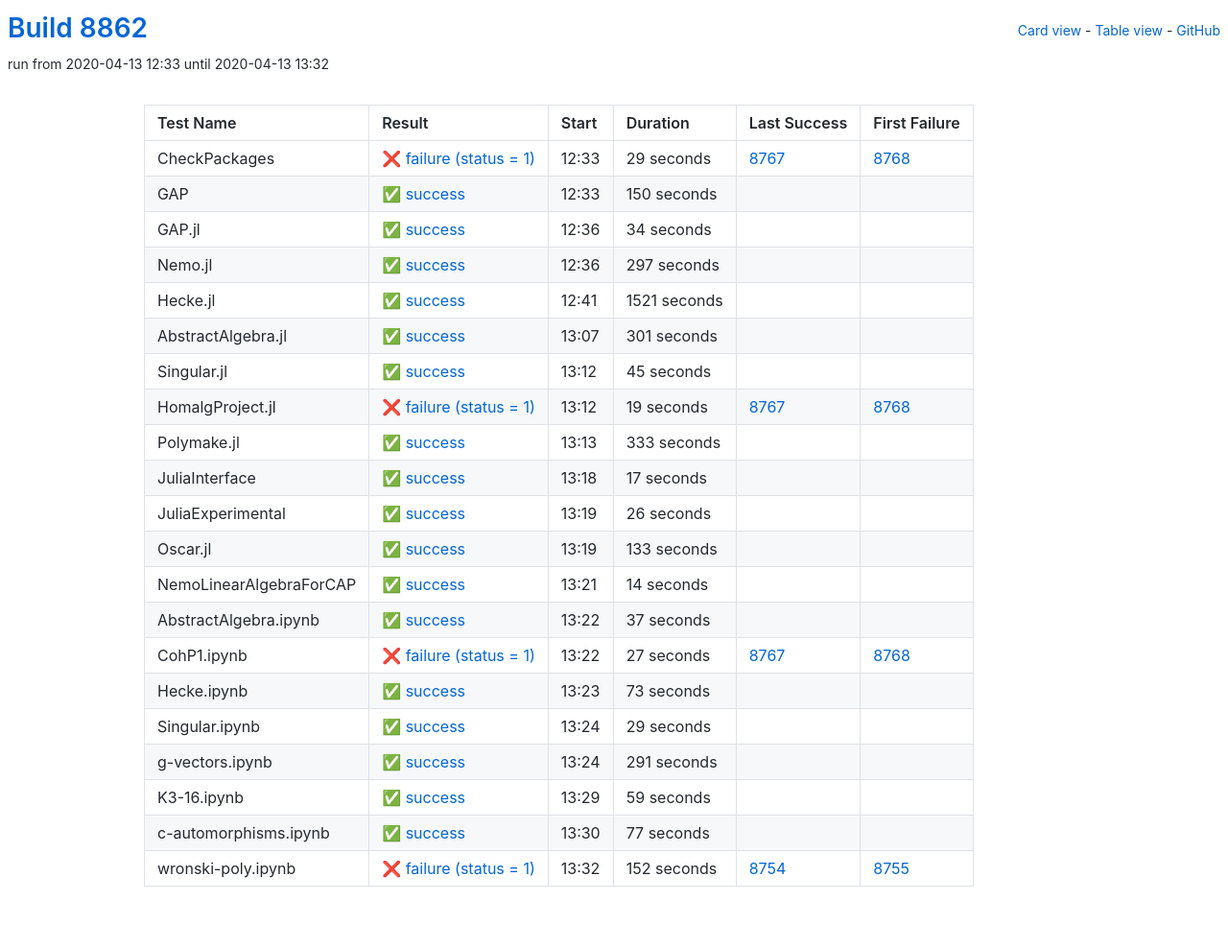
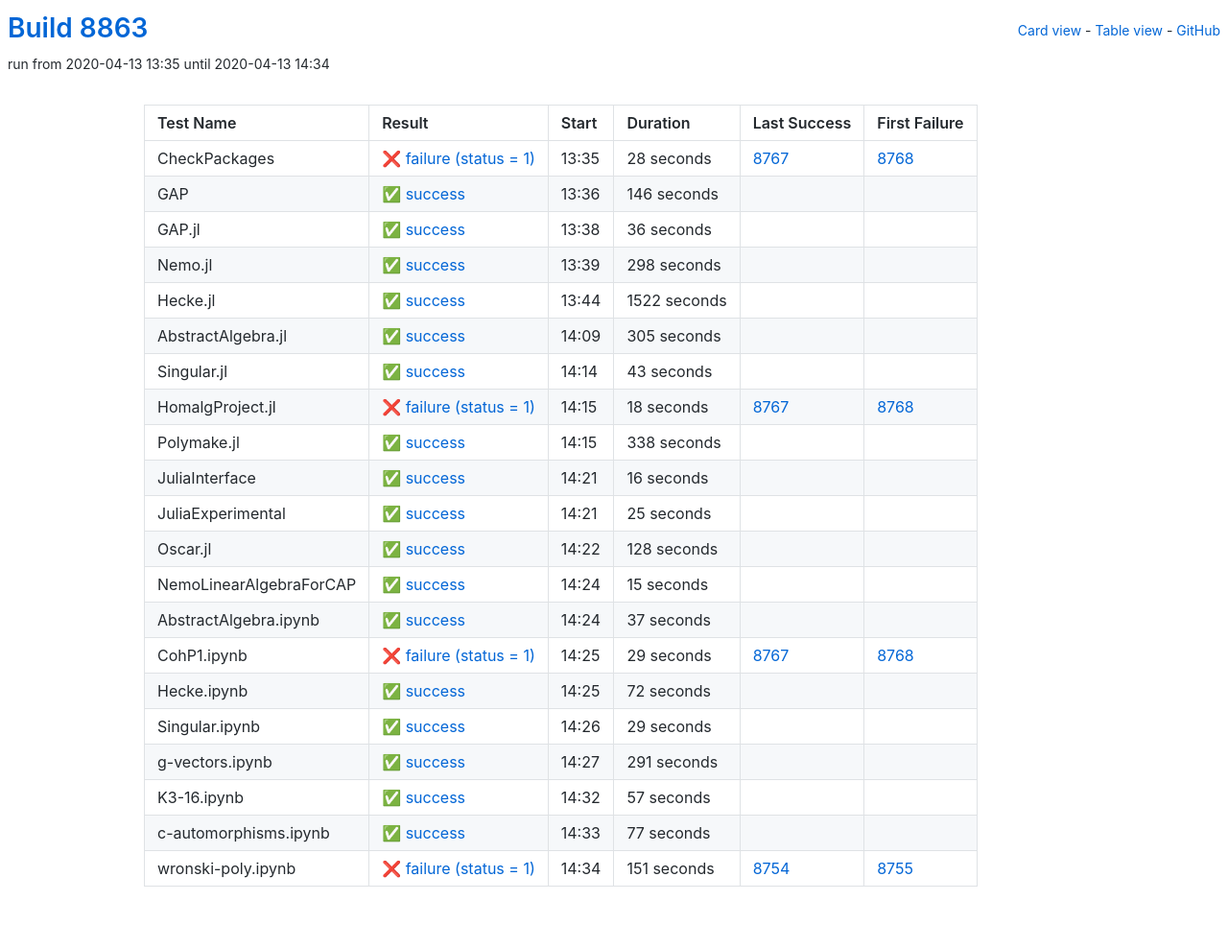
Before and after one commit to oscar-system/oscar-ci-status, a Jekyll site: the page built from table.html, in a window 1280 px wide. Shown: the whole page at 96% size. Built offline with Jekyll 4.4.1, drawn with Linux system fonts in a browser that asks for light colours.

Commit message:
Build 8863

```diff
--- a/_data/ci.yml
+++ b/_data/ci.yml
@@ -1,148 +1,148 @@
-build: 8862
-build_url: https://oscarci.mathematik.uni-kl.de/job/oscar/8862/
+build: 8863
+build_url: https://oscarci.mathematik.uni-kl.de/job/oscar/8863/
 job: oscar
 tests:
-- duration: 29
+- duration: 28
   exitcode: 1
   first_failure: 8768
   first_failure_url: https://oscarci.mathematik.uni-kl.de/job/oscar/8768/
   last_success: 8767
   last_success_url: https://oscarci.mathematik.uni-kl.de/job/oscar/8767/
-  log: https://oscarci.mathematik.uni-kl.de/job/oscar/8862/artifact/logs/build-8862/CheckPackages.log
+  log: https://oscarci.mathematik.uni-kl.de/job/oscar/8863/artifact/logs/build-8863/CheckPackages.log
   name: CheckPackages
-  start: 2020-04-13 12:33
+  start: 2020-04-13 13:35
   status: failure
   success: false
-- duration: 150
+- duration: 146
   exitcode: 0
   first_failure: false
   first_failure_url: null
   last_success: false
   last_success_url: null
-  log: https://oscarci.mathematik.uni-kl.de/job/oscar/8862/artifact/logs/build-8862/GAP.log
+  log: https://oscarci.mathematik.uni-kl.de/job/oscar/8863/artifact/logs/build-8863/GAP.log
   name: GAP
-  start: 2020-04-13 12:33
+  start: 2020-04-13 13:36
   status: success
   success: true
-- duration: 34
+- duration: 36
   exitcode: 0
   first_failure: false
   first_failure_url: null
   last_success: false
   last_success_url: null
-  log: https://oscarci.mathematik.uni-kl.de/job/oscar/8862/artifact/logs/build-8862/GAP.jl.log
+  log: https://oscarci.mathematik.uni-kl.de/job/oscar/8863/artifact/logs/build-8863/GAP.jl.log
   name: GAP.jl
-  start: 2020-04-13 12:36
+  start: 2020-04-13 13:38
   status: success
   success: true
-- duration: 297
+- duration: 298
   exitcode: 0
   first_failure: false
   first_failure_url: null
   last_success: false
   last_success_url: null
-  log: https://oscarci.mathematik.uni-kl.de/job/oscar/8862/artifact/logs/build-8862/Nemo.jl.log
+  log: https://oscarci.mathematik.uni-kl.de/job/oscar/8863/artifact/logs/build-8863/Nemo.jl.log
   name: Nemo.jl
-  start: 2020-04-13 12:36
+  start: 2020-04-13 13:39
   status: success
   success: true
-- duration: 1521
+- duration: 1522
   exitcode: 0
   first_failure: false
   first_failure_url: null
   last_success: false
   last_success_url: null
-  log: https://oscarci.mathematik.uni-kl.de/job/oscar/8862/artifact/logs/build-8862/Hecke.jl.log
+  log: https://oscarci.mathematik.uni-kl.de/job/oscar/8863/artifact/logs/build-8863/Hecke.jl.log
   name: Hecke.jl
-  start: 2020-04-13 12:41
+  start: 2020-04-13 13:44
   status: success
   success: true
-- duration: 301
+- duration: 305
   exitcode: 0
   first_failure: false
   first_failure_url: null
   last_success: false
   last_success_url: null
-  log: https://oscarci.mathematik.uni-kl.de/job/oscar/8862/artifact/logs/build-8862/AbstractAlgebra.jl.log
+  log: https://oscarci.mathematik.uni-kl.de/job/oscar/8863/artifact/logs/build-8863/AbstractAlgebra.jl.log
   name: AbstractAlgebra.jl
-  start: 2020-04-13 13:07
+  start: 2020-04-13 14:09
   status: success
   success: true
-- duration: 45
+- duration: 43
   exitcode: 0
   first_failure: false
   first_failure_url: null
   last_success: false
   last_success_url: null
-  log: https://oscarci.mathematik.uni-kl.de/job/oscar/8862/artifact/logs/build-8862/Singular.jl.log
+  log: https://oscarci.mathematik.uni-kl.de/job/oscar/8863/artifact/logs/build-8863/Singular.jl.log
   name: Singular.jl
-  start: 2020-04-13 13:12
+  start: 2020-04-13 14:14
   status: success
   success: true
-- duration: 19
+- duration: 18
   exitcode: 1
   first_failure: 8768
   first_failure_url: https://oscarci.mathematik.uni-kl.de/job/oscar/8768/
   last_success: 8767
   last_success_url: https://oscarci.mathematik.uni-kl.de/job/oscar/8767/
-  log: https://oscarci.mathematik.uni-kl.de/job/oscar/8862/artifact/logs/build-8862/HomalgProject.jl.log
+  log: https://oscarci.mathematik.uni-kl.de/job/oscar/8863/artifact/logs/build-8863/HomalgProject.jl.log
   name: HomalgProject.jl
-  start: 2020-04-13 13:12
+  start: 2020-04-13 14:15
   status: failure
   success: false
-- duration: 333
+- duration: 338
   exitcode: 0
   first_failure: false
   first_failure_url: null
   last_success: false
   last_success_url: null
-  log: https://oscarci.mathematik.uni-kl.de/job/oscar/8862/artifact/logs/build-8862/Polymake.jl.log
+  log: https://oscarci.mathematik.uni-kl.de/job/oscar/8863/artifact/logs/build-8863/Polymake.jl.log
   name: Polymake.jl
-  start: 2020-04-13 13:13
+  start: 2020-04-13 14:15
   status: success
   success: true
-- duration: 17
+- duration: 16
   exitcode: 0
   first_failure: false
   first_failure_url: null
   last_success: false
   last_success_url: null
-  log: https://oscarci.mathematik.uni-kl.de/job/oscar/8862/artifact/logs/build-8862/JuliaInterface.log
+  log: https://oscarci.mathematik.uni-kl.de/job/oscar/8863/artifact/logs/build-8863/JuliaInterface.log
   name: JuliaInterface
-  start: 2020-04-13 13:18
+  start: 2020-04-13 14:21
   status: success
   success: true
-- duration: 26
+- duration: 25
   exitcode: 0
   first_failure: false
   first_failure_url: null
   last_success: false
   last_success_url: null
-  log: https://oscarci.mathematik.uni-kl.de/job/oscar/8862/artifact/logs/build-8862/JuliaExperimental.log
+  log: https://oscarci.mathematik.uni-kl.de/job/oscar/8863/artifact/logs/build-8863/JuliaExperimental.log
   name: JuliaExperimental
-  start: 2020-04-13 13:19
+  start: 2020-04-13 14:21
   status: success
   success: true
-- duration: 133
+- duration: 128
   exitcode: 0
   first_failure: false
   first_failure_url: null
   last_success: false
   last_success_url: null
-  log: https://oscarci.mathematik.uni-kl.de/job/oscar/8862/artifact/logs/build-8862/Oscar.jl.log
+  log: https://oscarci.mathematik.uni-kl.de/job/oscar/8863/artifact/logs/build-8863/Oscar.jl.log
   name: Oscar.jl
-  start: 2020-04-13 13:19
+  start: 2020-04-13 14:22
   status: success
   success: true
-- duration: 14
+- duration: 15
   exitcode: 0
   first_failure: false
   first_failure_url: null
   last_success: false
   last_success_url: null
-  log: https://oscarci.mathematik.uni-kl.de/job/oscar/8862/artifact/logs/build-8862/NemoLinearAlgebraForCAP.log
+  log: https://oscarci.mathematik.uni-kl.de/job/oscar/8863/artifact/logs/build-8863/NemoLinearAlgebraForCAP.log
   name: NemoLinearAlgebraForCAP
-  start: 2020-04-13 13:21
+  start: 2020-04-13 14:24
   status: success
   success: true
 - duration: 37
@@ -151,31 +151,31 @@ tests:
   first_failure_url: null
   last_success: false
   last_success_url: null
-  log: https://oscarci.mathematik.uni-kl.de/job/oscar/8862/artifact/logs/build-8862/AbstractAlgebra.ipynb.log
+  log: https://oscarci.mathematik.uni-kl.de/job/oscar/8863/artifact/logs/build-8863/AbstractAlgebra.ipynb.log
   name: AbstractAlgebra.ipynb
-  start: 2020-04-13 13:22
+  start: 2020-04-13 14:24
   status: success
   success: true
-- duration: 27
+- duration: 29
   exitcode: 1
   first_failure: 8768
   first_failure_url: https://oscarci.mathematik.uni-kl.de/job/oscar/8768/
   last_success: 8767
   last_success_url: https://oscarci.mathematik.uni-kl.de/job/oscar/8767/
-  log: https://oscarci.mathematik.uni-kl.de/job/oscar/8862/artifact/logs/build-8862/CohP1.ipynb.log
+  log: https://oscarci.mathematik.uni-kl.de/job/oscar/8863/artifact/logs/build-8863/CohP1.ipynb.log
   name: CohP1.ipynb
-  start: 2020-04-13 13:22
+  start: 2020-04-13 14:25
   status: failure
   success: false
-- duration: 73
+- duration: 72
   exitcode: 0
   first_failure: false
   first_failure_url: null
   last_success: false
   last_success_url: null
-  log: https://oscarci.mathematik.uni-kl.de/job/oscar/8862/artifact/logs/build-8862/Hecke.ipynb.log
+  log: https://oscarci.mathematik.uni-kl.de/job/oscar/8863/artifact/logs/build-8863/Hecke.ipynb.log
   name: Hecke.ipynb
-  start: 2020-04-13 13:23
+  start: 2020-04-13 14:25
   status: success
   success: true
 - duration: 29
@@ -184,9 +184,9 @@ tests:
   first_failure_url: null
   last_success: false
   last_success_url: null
-  log: https://oscarci.mathematik.uni-kl.de/job/oscar/8862/artifact/logs/build-8862/Singular.ipynb.log
+  log: https://oscarci.mathematik.uni-kl.de/job/oscar/8863/artifact/logs/build-8863/Singular.ipynb.log
   name: Singular.ipynb
-  start: 2020-04-13 13:24
+  start: 2020-04-13 14:26
   status: success
   success: true
 - duration: 291
@@ -195,20 +195,20 @@ tests:
   first_failure_url: null
   last_success: false
   last_success_url: null
-  log: https://oscarci.mathematik.uni-kl.de/job/oscar/8862/artifact/logs/build-8862/g-vectors.ipynb.log
+  log: https://oscarci.mathematik.uni-kl.de/job/oscar/8863/artifact/logs/build-8863/g-vectors.ipynb.log
   name: g-vectors.ipynb
-  start: 2020-04-13 13:24
+  start: 2020-04-13 14:27
   status: success
   success: true
-- duration: 59
+- duration: 57
   exitcode: 0
   first_failure: false
   first_failure_url: null
   last_success: false
   last_success_url: null
-  log: https://oscarci.mathematik.uni-kl.de/job/oscar/8862/artifact/logs/build-8862/K3-16.ipynb.log
+  log: https://oscarci.mathematik.uni-kl.de/job/oscar/8863/artifact/logs/build-8863/K3-16.ipynb.log
   name: K3-16.ipynb
-  start: 2020-04-13 13:29
+  start: 2020-04-13 14:32
   status: success
   success: true
 - duration: 77
@@ -217,19 +217,19 @@ tests:
   first_failure_url: null
   last_success: false
   last_success_url: null
-  log: https://oscarci.mathematik.uni-kl.de/job/oscar/8862/artifact/logs/build-8862/c-automorphisms.ipynb.log
+  log: https://oscarci.mathematik.uni-kl.de/job/oscar/8863/artifact/logs/build-8863/c-automorphisms.ipynb.log
   name: c-automorphisms.ipynb
-  start: 2020-04-13 13:30
+  start: 2020-04-13 14:33
   status: success
   success: true
-- duration: 152
+- duration: 151
   exitcode: 1
   first_failure: 8755
   first_failure_url: https://oscarci.mathematik.uni-kl.de/job/oscar/8755/
   last_success: 8754
   last_success_url: https://oscarci.mathematik.uni-kl.de/job/oscar/8754/
-  log: https://oscarci.mathematik.uni-kl.de/job/oscar/8862/artifact/logs/build-8862/wronski-poly.ipynb.log
+  log: https://oscarci.mathematik.uni-kl.de/job/oscar/8863/artifact/logs/build-8863/wronski-poly.ipynb.log
   name: wronski-poly.ipynb
-  start: 2020-04-13 13:32
+  start: 2020-04-13 14:34
   status: failure
   success: false
```
Also changed, not shown: README.md.
